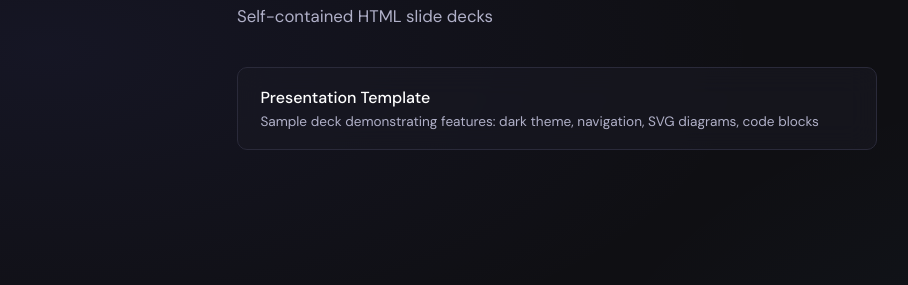
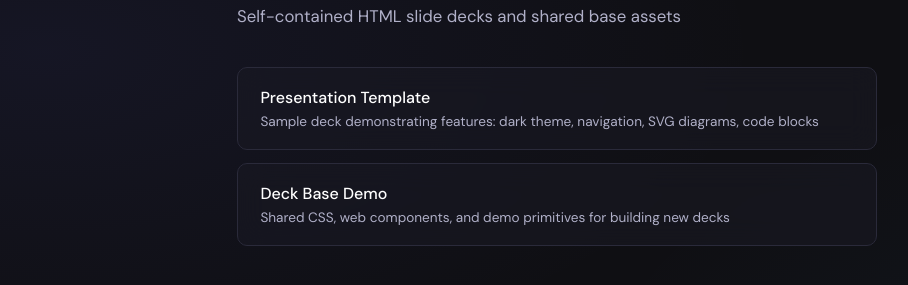
Before and after one commit to jac-marais/presentations, a plain HTML site: page index.html in a window 1280 px wide. Shown: the part 109-394 px from the top of the page, without its empty margins (83-991 px from the left). Drawn offline with Linux system fonts and the light colour scheme.

Commit message:
Reorganize shared presentation resources under resources.
Move the reusable deck base assets into resources/base and keep supporting planning material under resources so the repo separates reusable foundations from deck entrypoints.

```diff
--- a/index.html
+++ b/index.html
@@ -62,12 +62,16 @@ h1 { font-size: 2rem; color: var(--text-bright); margin-bottom: 0.5rem; }
 <body>
 <div class="container">
   <h1>Presentations</h1>
-  <p class="subtitle">Self-contained HTML slide decks</p>
+  <p class="subtitle">Self-contained HTML slide decks and shared base assets</p>
   <ul class="deck-list">
     <li><a href="sample-presentation.html">
       Presentation Template
       <span class="desc">Sample deck demonstrating features: dark theme, navigation, SVG diagrams, code blocks</span>
     </a></li>
+    <li><a href="resources/base/deck-demo.html">
+      Deck Base Demo
+      <span class="desc">Shared CSS, web components, and demo primitives for building new decks</span>
+    </a></li>
   </ul>
 </div>
 </body>
```
Also changed, not shown: resources/base/deck-demo.html (renamed from deck-demo.html, +2 -2 lines), README.md, resources/base/deck-base.css (renamed from deck-base.css), resources/base/deck-components.js (renamed from deck-components.js), resources/insparation/planning.md (renamed from insparation/planning.md).
